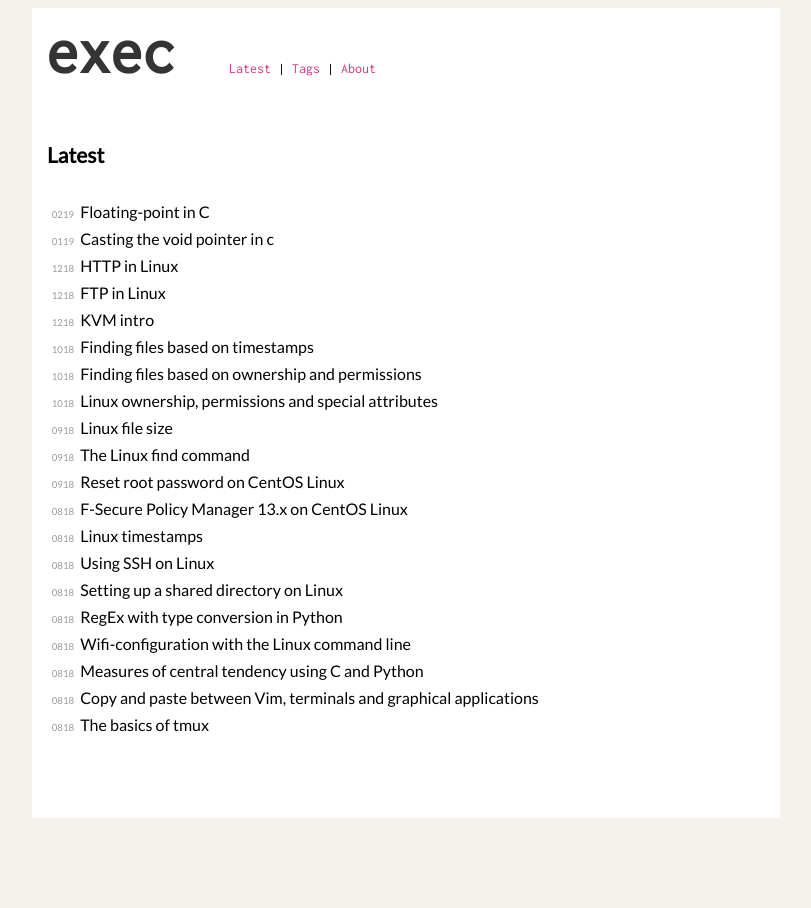
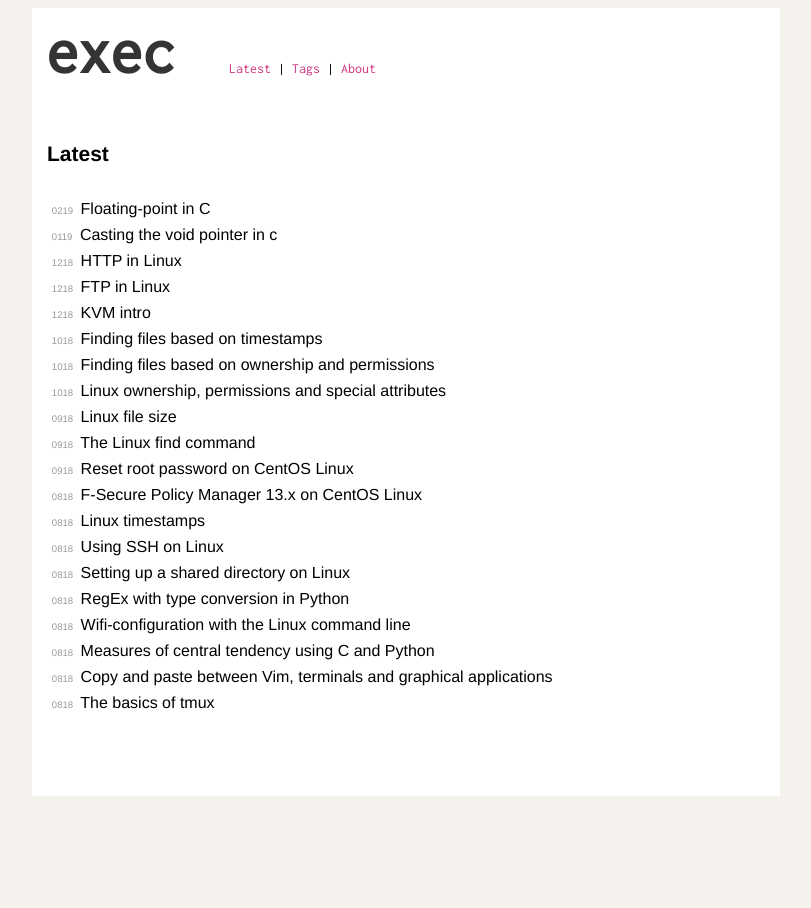
Before and after one commit to execas/execas.github.io, a Jekyll site: the page built from index.html, in a window 1280 px wide. Shown: the whole page, without its empty margins (234-1045 px from the left). Built offline with Jekyll 4.4.1, drawn with Linux system fonts in a browser that asks for light colours.

Commit message:
Update execas.css

```diff
--- a/css/execas.css
+++ b/css/execas.css
@@ -4,7 +4,8 @@
 
 body {
      /*font-family: 'PT Sans', sans-serif;*/
-     font-family:"Lato","Helvetica Neue",Helvetica,Arial,sans-serif;
+     font-family: "Helvetica Neue", Helvetica, Arial, "Lucida Sans", sans-serif;
+     /*font-family:"Lato","Helvetica Neue",Helvetica,Arial,sans-serif;*/
      font-weight: 400;
      /*color: #252525;*/
      color: #000000;
```
